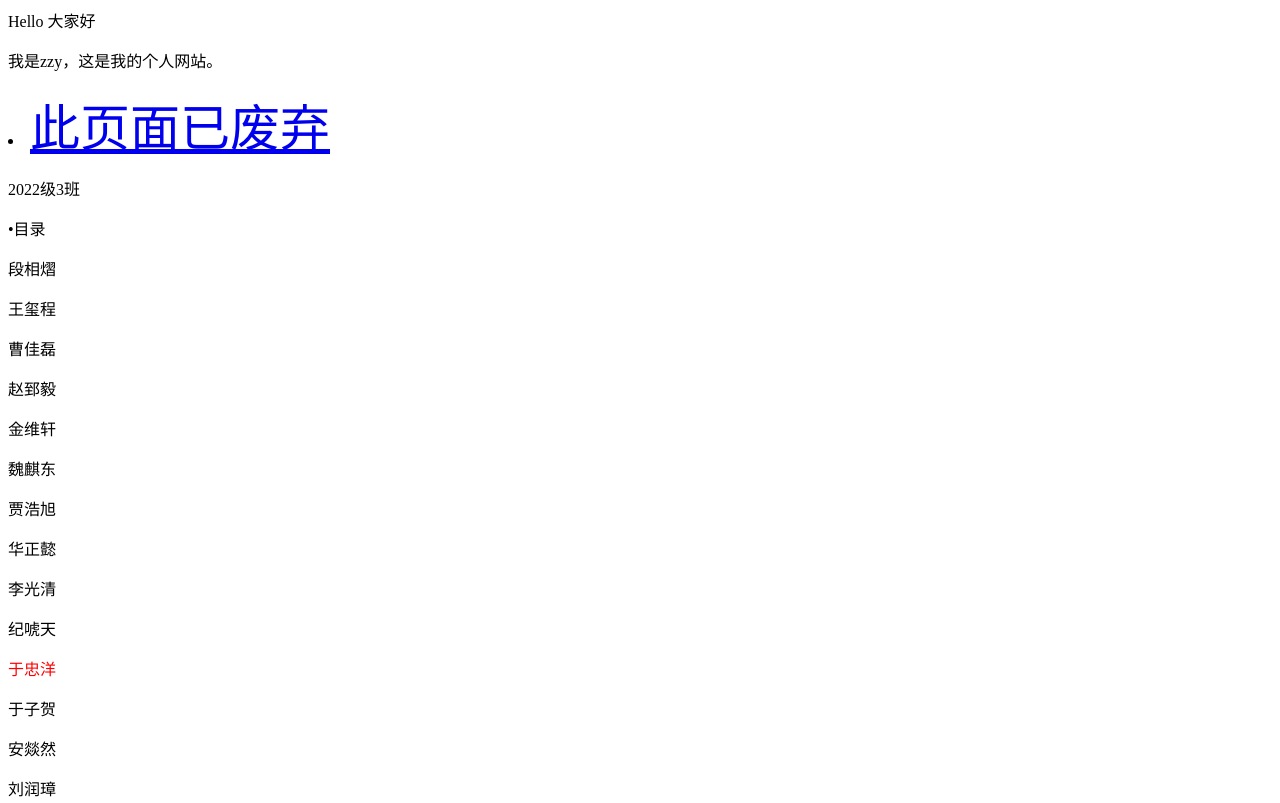
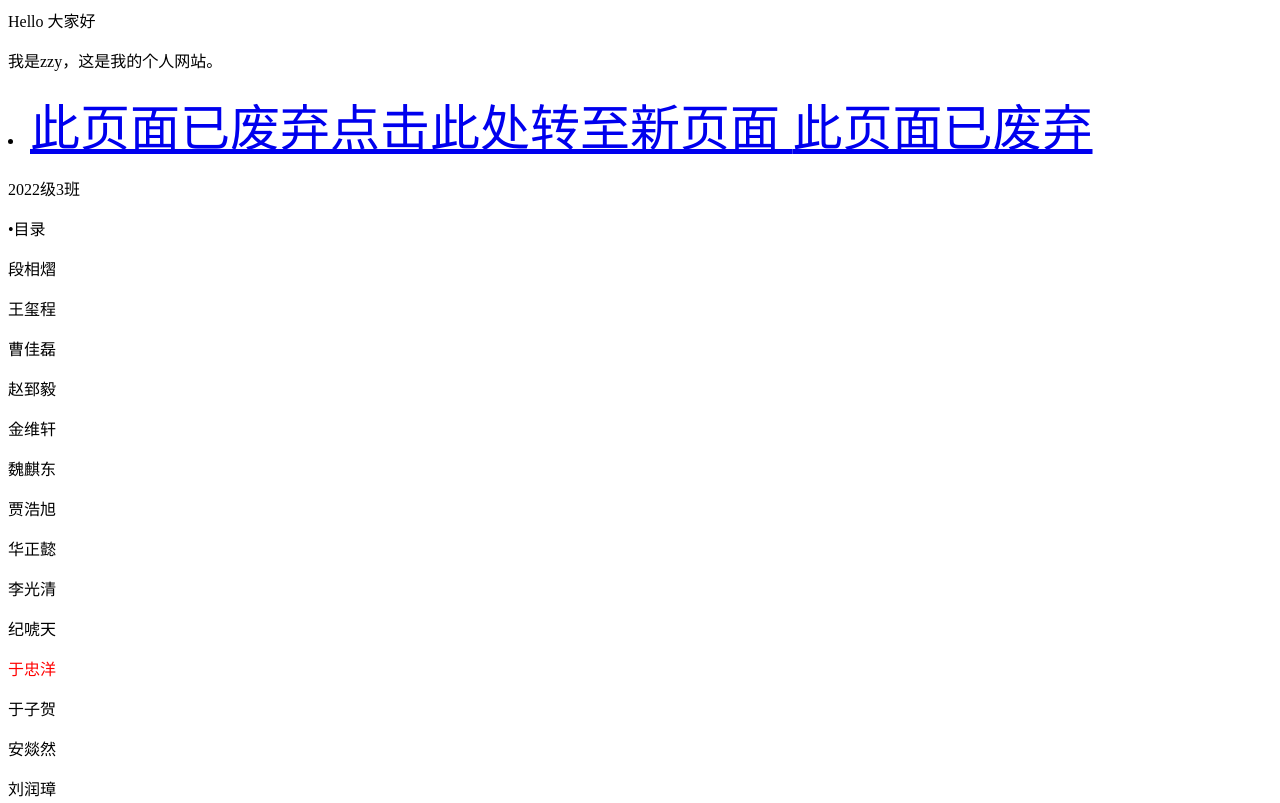
Before and after one commit to fachou1/fachou1.github.io, a plain HTML site: page index.html in a window 1280 px wide. Shown: the top 803 px of the page. Drawn offline with Linux system fonts and the light colour scheme.

Commit message:
Update index.html

```diff
--- a/index.html
+++ b/index.html
@@ -2,9 +2,16 @@
 <p>我是zzy，这是我的个人网站。 </p>
 <li>
                     <font style="font-size:50px;">
-                        <a href="./fc">此页面已废弃
+                        <a href="./fc">此页面已废弃点击此处转至新页面
                         </a>
                     </font>
+                    <font style="font-size:50px;">
+                        <a href="./img">此页面已废弃
+                        </a>
+                    </font>
+
+
+
                 </li>
 <p>2022级3班 </p>
 <p>•目录</p>
```
